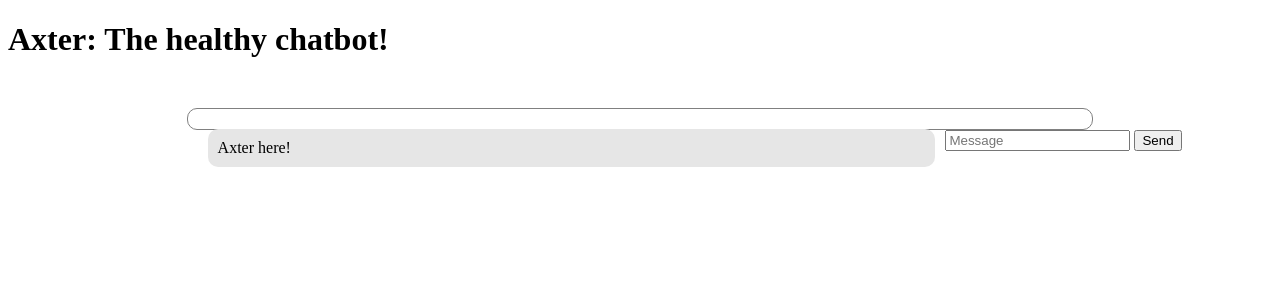
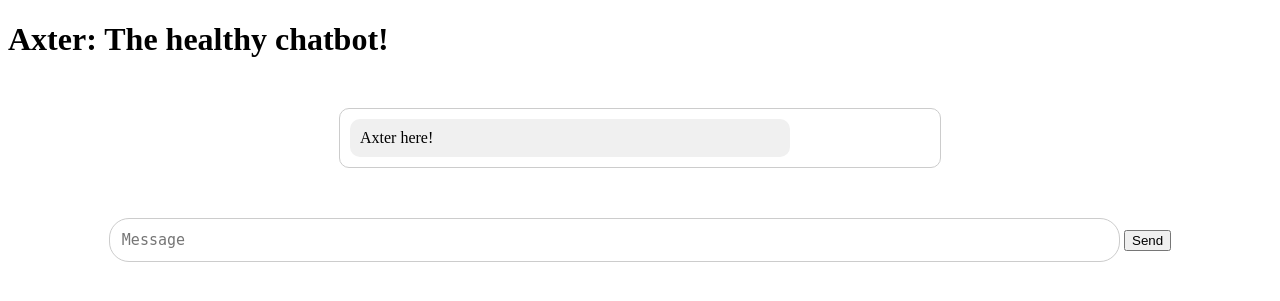
Before and after one commit to ashwiniso/axterchat_v1, a Django app: page /axter_chat/ in a window 1280 px wide. Shown: the top 301 px of the page. Run offline with Django 4.2, Linux system fonts and the light colour scheme.

Commit message:
changin style.css

```diff
--- a/axter_chat/static/axter_chat/style.css
+++ b/axter_chat/static/axter_chat/style.css
@@ -1,23 +1,38 @@
-#chatbot{
-    margin-left  : auto;
-    margin-right : auto;
-    width: 70% ;
-    margin-top : 50px;
-    border-radius: 10px;
-    border: 1px solid gray;
-    padding: 10px;
-
+/* Overall chatbot container */
+#chatbot {
+  width: 80%;
+  max-width: 600px; /* Set a maximum width to avoid excessive width on larger screens */
+  margin: 50px auto; /* Center the chatbot container horizontally with top margin */
+  border-radius: 10px;
+  border: 1px solid #ccc;
+  overflow: hidden; /* Prevent the chat messages from overflowing the container */
 }
 
-.botText{
-    background-color: #e6e6e6;
-    border-radius: 10px;
-    padding: 10px;
-    margin-bottom: 10px;
-    margin-top: 10px;
-    margin-left: 10px;
-    margin-right: 10px;
-    width: 80%;
-    float: left;
-    clear: both;
+/* Bot's messages */
+.botText {
+  background-color: #f0f0f0;
+  border-radius: 10px;
+  padding: 10px;
+  margin: 10px;
+  width: 70%; /* Reduce the width to leave space for the user input */
+  clear: both;
+  float: left;
 }
+
+/* User input area */
+#userInput {
+  margin-top: 10px; /* Add some space between the chat messages and user input area */
+  text-align: center;
+}
+
+/* Text input field */
+#textInput {
+  width: 80%; /* Increase the width to make it more user-friendly */
+  border-radius: 20px; /* Increase the border radius for a smoother look */
+  font-family: monospace; /* Use a monospace font to enable tab character */
+  font-size: 15px;
+
+  border: 1px solid #ccc;
+  padding: 12px;
+  box-sizing: border-box; /* Ensure padding doesn't affect the overall width */
+}
```
